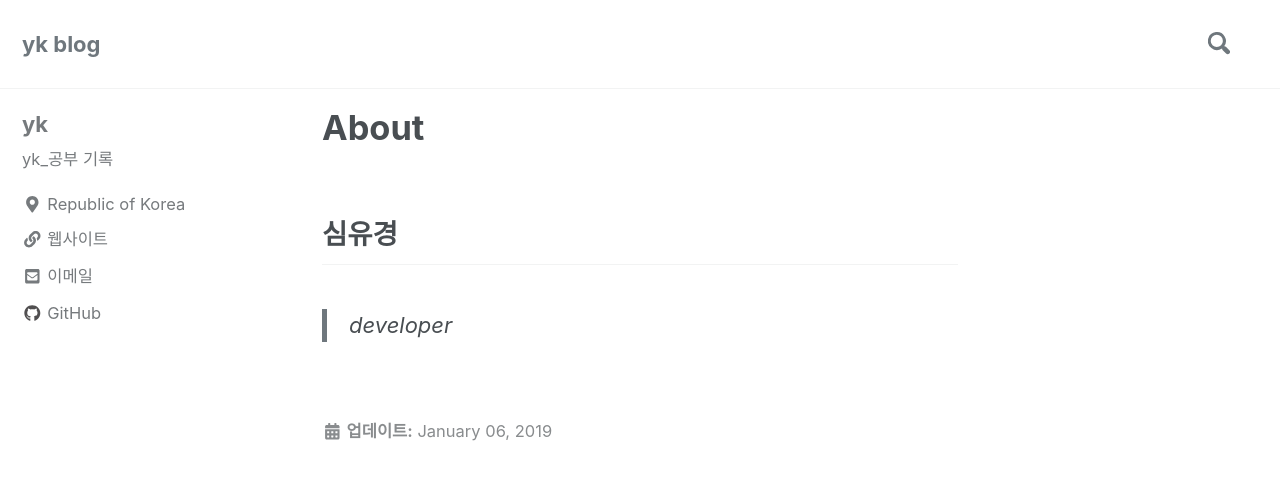
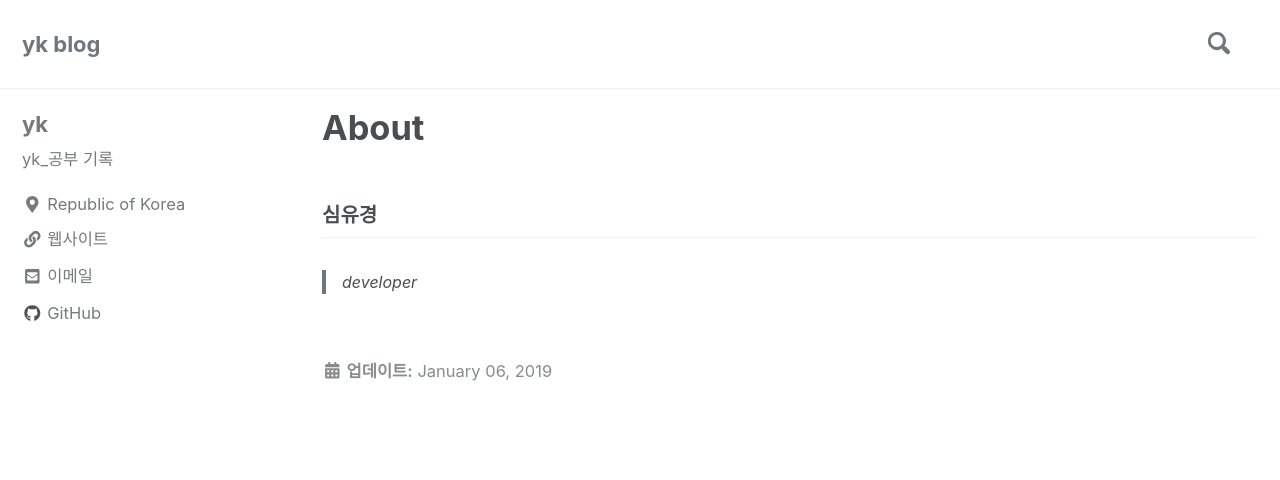
Before and after one commit to yukyung-shim/yukyung-shim.github.io, a Jekyll site: the page built from _pages/about.md, in a window 1280 px wide and 900 px high. Shown: the top 480 px of the window. Built offline with Jekyll 4.4.1, drawn with Linux system fonts in a browser that asks for light colours; nearby versions of some CDN libraries.

Commit message:
css modify

```diff
--- a/assets/css/main.scss
+++ b/assets/css/main.scss
@@ -6,3 +6,15 @@
 
 @import "minimal-mistakes/skins/{{ site.minimal_mistakes_skin | default: 'default' }}"; // skin
 @import "minimal-mistakes"; // main partials
+
+
+
+//css Override
+.page {
+  padding-right: 0px !important
+}
+
+//font-size change
+.page__content {
+  font-size: 16px;
+}
```
